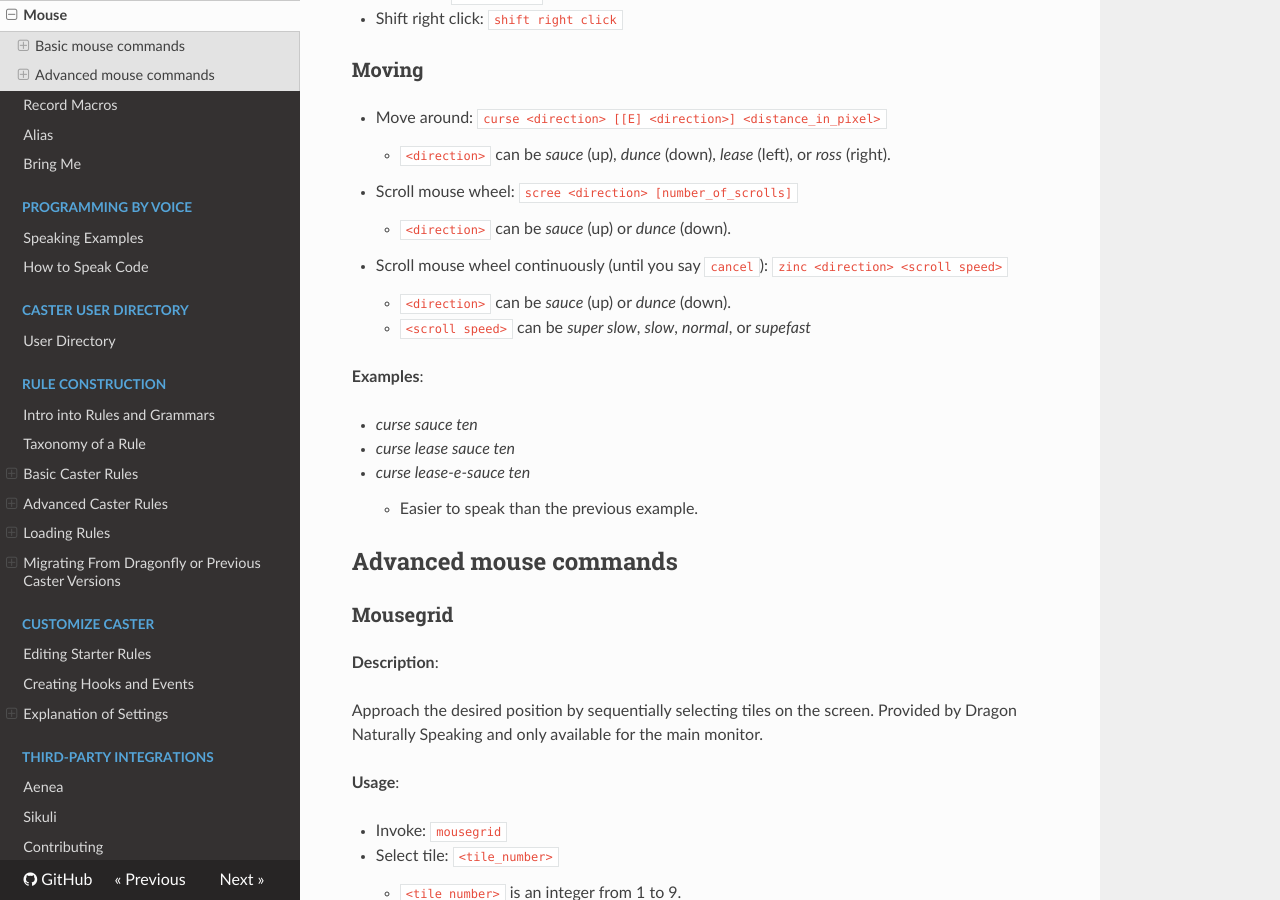
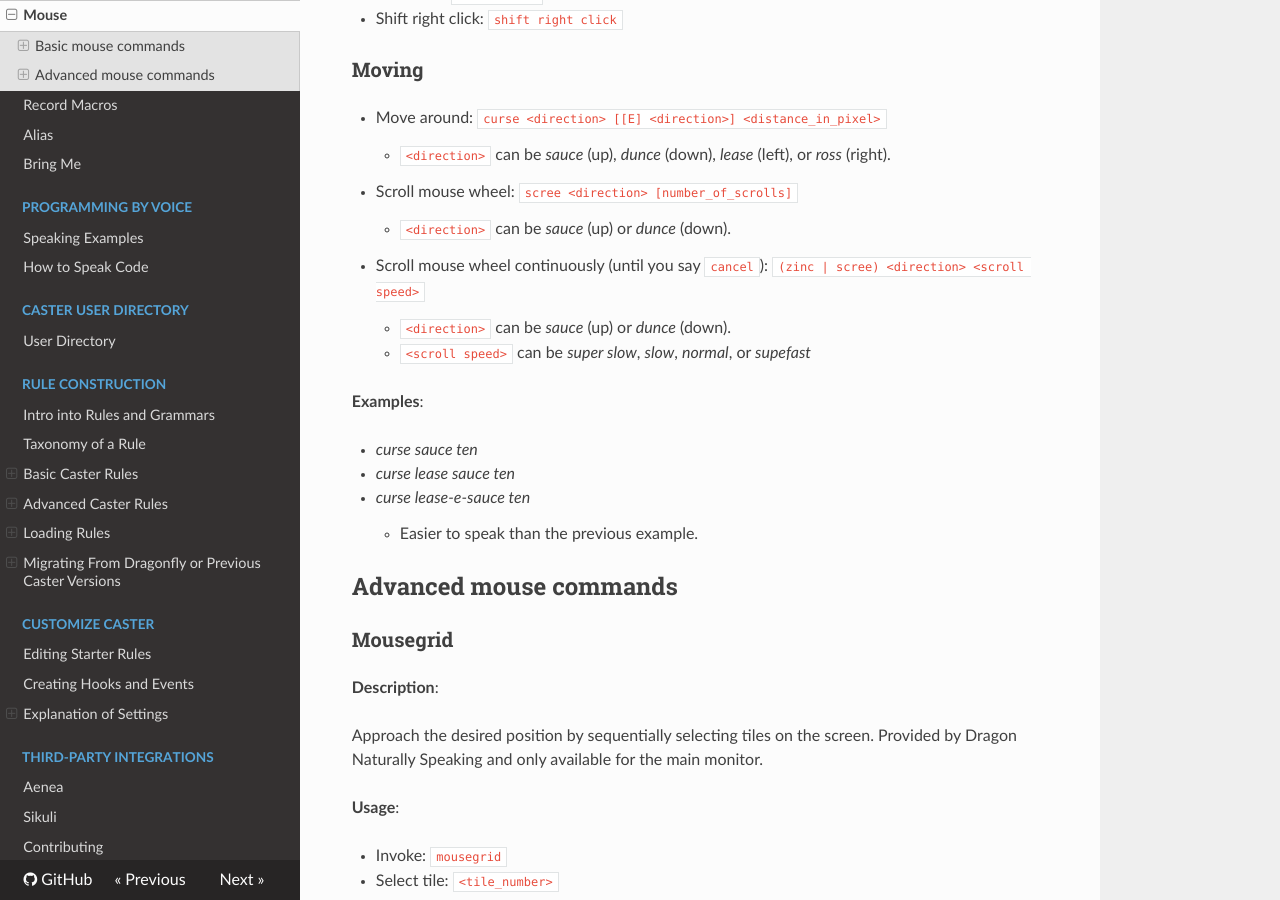
Before and after one commit to dictation-toolbox/Caster, an MkDocs documentation site: the page built from docs/readthedocs/Caster_Commands/Mouse.md, in a window 1280 px wide and 900 px high, scrolled down 605 px. Built offline with MkDocs 1.6.1, drawn with Linux system fonts in a browser that asks for light colours; nearby versions of some CDN libraries; comment, search, counter and statistics services are not loaded.

Commit message:
Mention that scree can be used for continuous scrolling
I could not get zinc to work with my voice, but checking the source code, the same functionality can be achieved with scree, it just doesn't seem to be mentioned anywhere

```diff
--- a/docs/readthedocs/Caster_Commands/Mouse.md
+++ b/docs/readthedocs/Caster_Commands/Mouse.md
@@ -24,7 +24,7 @@ A video demonstration of mouse commands is found [here](https://youtu.be/UISjQBM
     - `<direction>` can be _sauce_ (up), _dunce_ (down), _lease_ (left), or _ross_ (right).
 - Scroll mouse wheel: `scree <direction> [number_of_scrolls]`
     - `<direction>` can be _sauce_ (up) or _dunce_ (down).
-- Scroll mouse wheel continuously (until you say `cancel`): `zinc <direction> <scroll speed>`
+- Scroll mouse wheel continuously (until you say `cancel`): `(zinc | scree) <direction> <scroll speed>`
     - `<direction>` can be _sauce_ (up) or _dunce_ (down).
     - `<scroll speed>` can be _super slow_, _slow_, _normal_, or _supefast_
 
```
